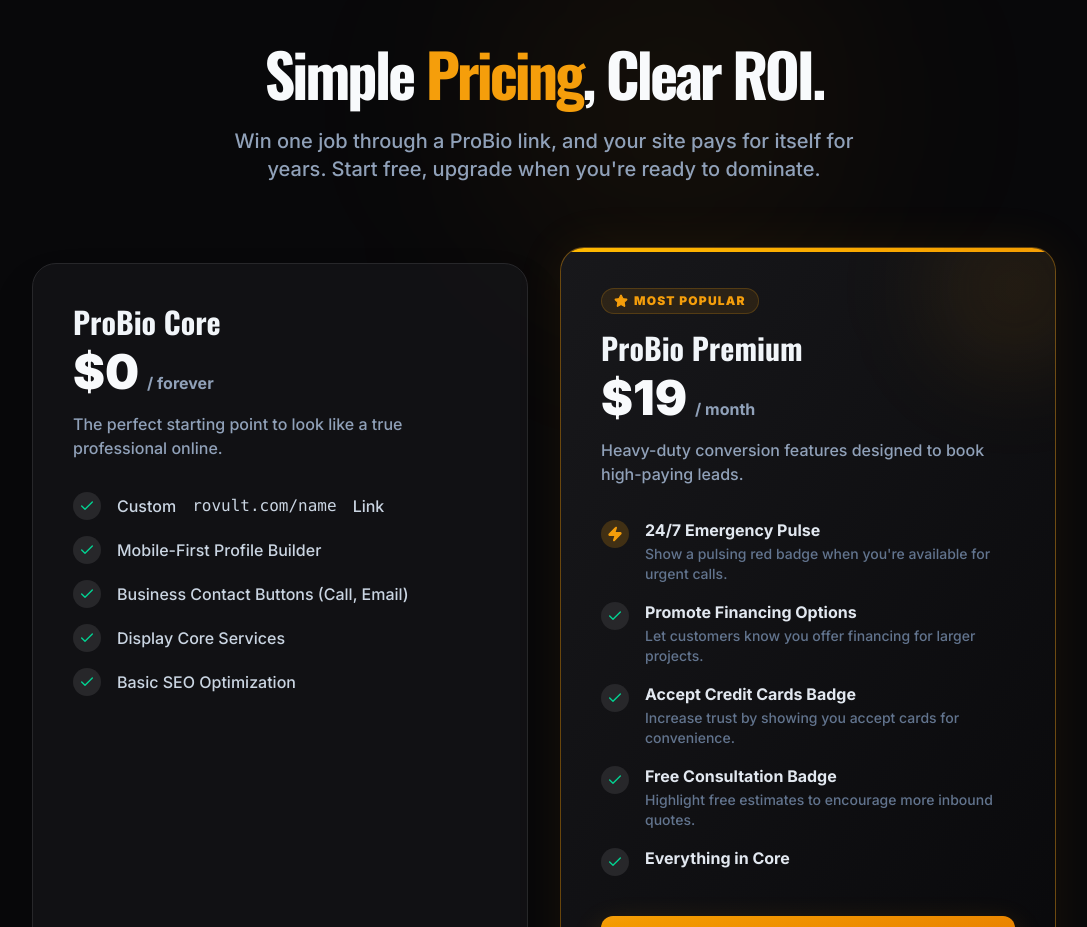
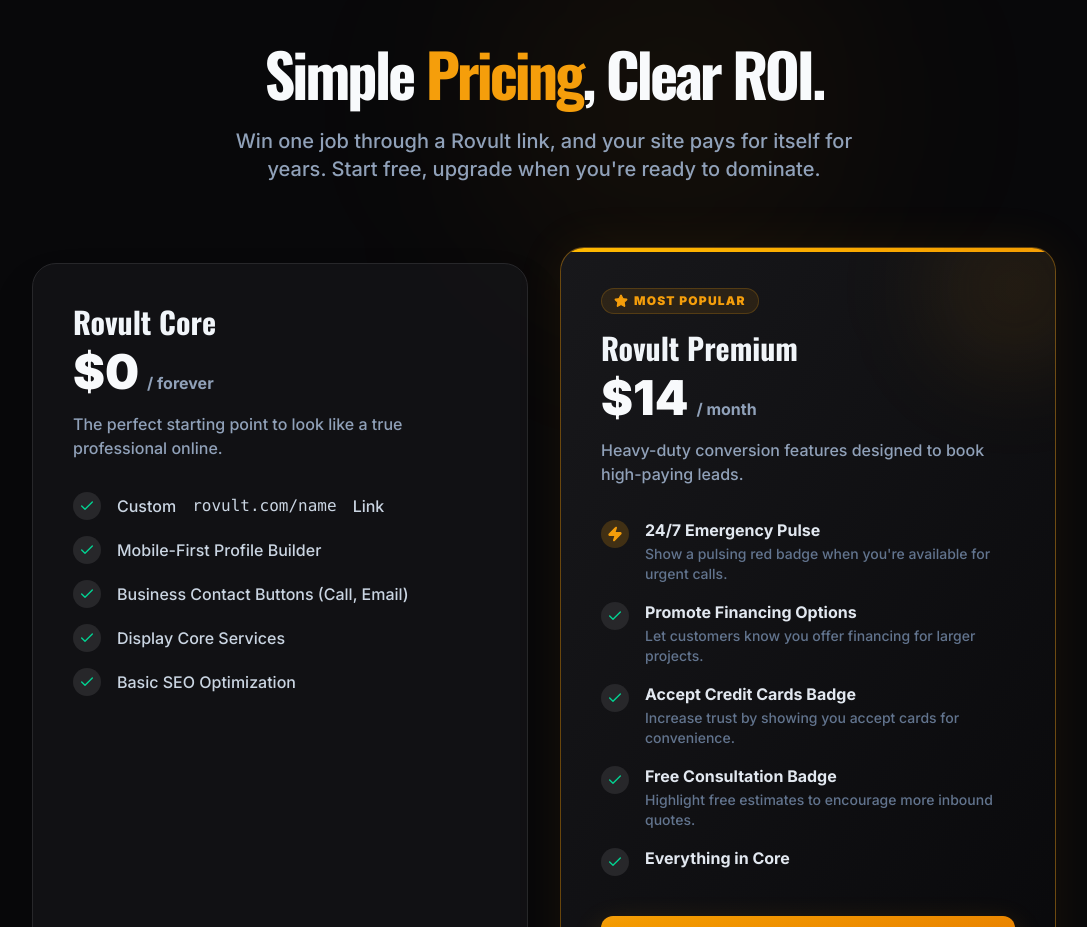
Before and after one commit to siteforgeky/pro-bio, a Next.js app: page / in a window 1280 px wide. Shown: the part 2420-3347 px from the top of the page, without its empty margins (96-1183 px from the left). Built offline with nearby package versions, Linux system fonts and the light colour scheme.

Commit message:
Update pricing to /mo and branding to Rovult

```diff
--- a/src/app/page.tsx
+++ b/src/app/page.tsx
@@ -237,7 +237,7 @@
                 Simple <span className="text-brand-amber">Pricing</span>, Clear ROI.
               </h2>
               <p className="text-xl text-slate-400 font-medium max-w-2xl mx-auto">
-                Win one job through a ProBio link, and your site pays for itself for years. Start free, upgrade when you're ready to dominate.
+                Win one job through a Rovult link, and your site pays for itself for years. Start free, upgrade when you're ready to dominate.
               </p>
             </div>
 
@@ -245,7 +245,7 @@
               {/* Free Tier */}
               <div className="bg-zinc-900/60 border border-zinc-800 rounded-3xl p-10 flex flex-col hover:border-zinc-700 transition-colors shadow-2xl">
                 <div className="mb-8">
-                  <h3 className="text-3xl font-heading font-black text-slate-100 mb-2">ProBio Core</h3>
+                  <h3 className="text-3xl font-heading font-black text-slate-100 mb-2">Rovult Core</h3>
                   <div className="flex items-baseline gap-2 mb-4">
                     <span className="text-5xl font-black text-slate-50">$0</span>
                     <span className="text-slate-400 font-bold">/ forever</span>
@@ -291,9 +291,9 @@
                 </div>
 
                 <div className="mb-8">
-                  <h3 className="text-3xl font-heading font-black text-slate-100 mb-2">ProBio Premium</h3>
+                  <h3 className="text-3xl font-heading font-black text-slate-100 mb-2">Rovult Premium</h3>
                   <div className="flex items-baseline gap-2 mb-4">
-                    <span className="text-5xl font-black text-slate-50">$19</span>
+                    <span className="text-5xl font-black text-slate-50">$14</span>
                     <span className="text-slate-400 font-bold">/ month</span>
                   </div>
                   <p className="text-slate-400 font-medium h-12">Heavy-duty conversion features designed to book high-paying leads.</p>
--- a/src/components/UpgradeModal.tsx
+++ b/src/components/UpgradeModal.tsx
@@ -47,7 +47,7 @@
                     {/* Title */}
                     <div className="mb-8 pr-10">
                         <div className="inline-flex items-center gap-1.5 bg-brand-amber/10 border border-brand-amber/20 text-brand-amber text-xs font-black uppercase tracking-widest px-3 py-1 rounded-full mb-4">
-                            <Star className="w-3.5 h-3.5 fill-brand-amber" /> ProBio Premium
+                            <Star className="w-3.5 h-3.5 fill-brand-amber" /> Rovult Premium
                         </div>
                         <h2 className="text-3xl font-heading font-black text-slate-50 mb-2">Unlock Growth <br />Features</h2>
                         <p className="text-slate-400 font-medium">Equip your profile with heavy-duty trust signals to capture high-paying leads.</p>
@@ -96,7 +96,7 @@
                             {isLoading ? (
                                 <><Loader2 className="w-5 h-5 animate-spin" /> Preparing Checkout...</>
                             ) : (
-                                <>Upgrade Now - $19/mo <ArrowRight className="w-5 h-5 stroke-[3]" /></>
+                                <>Upgrade Now - $14/mo <ArrowRight className="w-5 h-5 stroke-[3]" /></>
                             )}
                         </button>
                         <p className="text-center text-zinc-500 text-[10px] font-medium mt-4 uppercase tracking-wider">Secure processing by Stripe</p>
```
